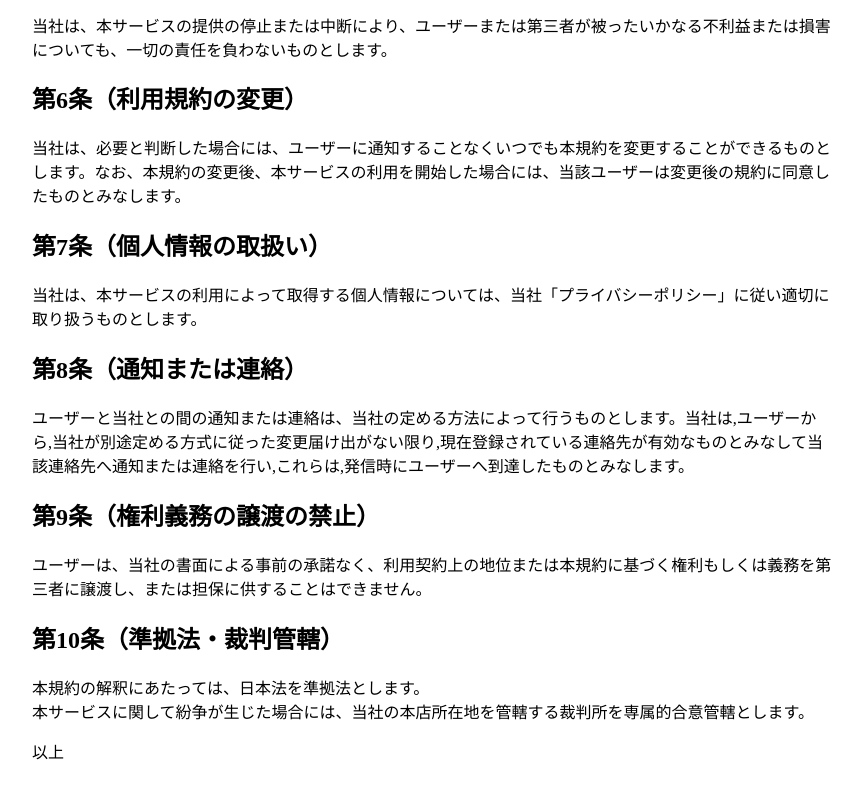
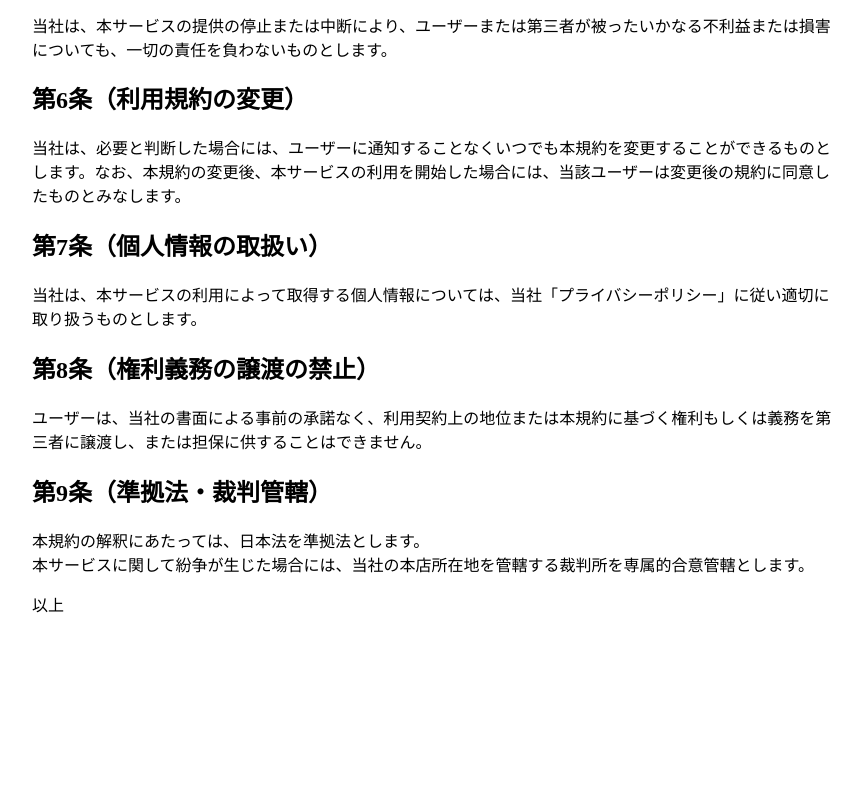
Before and after one commit to sawa-mon/git-flow-lesson, a plain HTML site: page index.html in a window 1280 px wide. Shown: the part 1797-2594 px from the top of the page, without its empty margins (208-1069 px from the left). After the commit the page ends 2477 px from the top, so only its background shows below. Drawn offline with Linux system fonts and the light colour scheme.

Commit message:
・第8条削除 ・第9条→第8条 ・第10条→第9条

```diff
--- a/index.html
+++ b/index.html
@@ -77,15 +77,10 @@
       <h2>第7条（個人情報の取扱い）</h2>
       <p>当社は、本サービスの利用によって取得する個人情報については、当社「プライバシーポリシー」に従い適切に取り扱うものとします。</p>
 
-      <h2>第8条（通知または連絡）</h2>
-      <p>
-        ユーザーと当社との間の通知または連絡は、当社の定める方法によって行うものとします。当社は,ユーザーから,当社が別途定める方式に従った変更届け出がない限り,現在登録されている連絡先が有効なものとみなして当該連絡先へ通知または連絡を行い,これらは,発信時にユーザーへ到達したものとみなします。
-      </p>
-
-      <h2>第9条（権利義務の譲渡の禁止）</h2>
+      <h2>第8条（権利義務の譲渡の禁止）</h2>
       <p>ユーザーは、当社の書面による事前の承諾なく、利用契約上の地位または本規約に基づく権利もしくは義務を第三者に譲渡し、または担保に供することはできません。</p>
 
-      <h2>第10条（準拠法・裁判管轄）</h2>
+      <h2>第9条（準拠法・裁判管轄）</h2>
       <p>本規約の解釈にあたっては、日本法を準拠法とします。<br>
         本サービスに関して紛争が生じた場合には、当社の本店所在地を管轄する裁判所を専属的合意管轄とします。</p>
 
```
